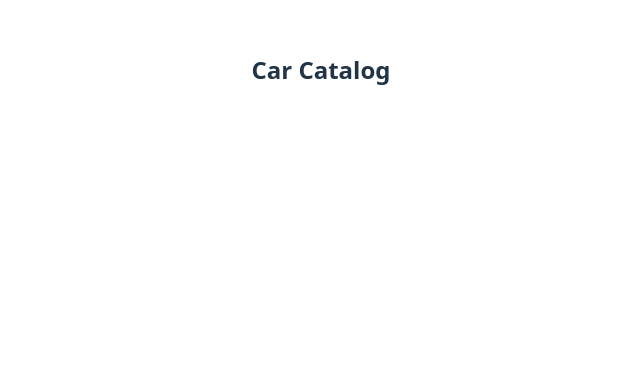
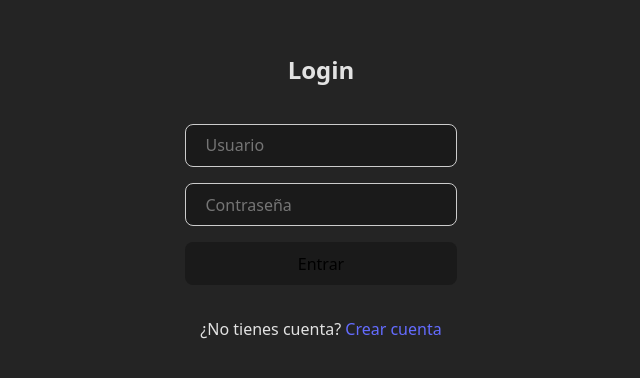
Before and after one commit to marlacobar/todo-list-test, a React (Vite) app in the folder frontend/: page / in a window 1280 px wide. Shown: the top 378 px of the page, without its empty margins (319-959 px from the left). Built offline with nearby package versions, Linux system fonts and the light colour scheme.

Commit message:
feat: nuevas páginas de registro y login en frontend & servicio (de user) para manejar llamadas al backend

```diff
--- a/frontend/package.json
+++ b/frontend/package.json
@@ -10,8 +10,11 @@
     "preview": "vite preview"
   },
   "dependencies": {
+    "axios": "^1.11.0",
     "react": "^19.1.0",
-    "react-dom": "^19.1.0"
+    "react-dom": "^19.1.0",
+    "react-hot-toast": "^2.5.2",
+    "react-router-dom": "^7.7.1"
   },
   "devDependencies": {
     "@eslint/js": "^9.30.1",
--- a/frontend/src/App.jsx
+++ b/frontend/src/App.jsx
@@ -1,11 +1,27 @@
 import './App.css'
+import { BrowserRouter as Router, Routes, Route } from 'react-router-dom'
+import { Toaster } from 'react-hot-toast';
+import Login from './pages/Login'
+import Register from './pages/Register'
+import Catalog from './pages/Catalog'
+import Map from './pages/Map'
+
 
 function App() {
 
   return (
-    <>
-      <h2>Car Catalog</h2>
-    </>
+    <div>
+      <Toaster
+        position="top-right" />
+      <Router>
+        <Routes>
+          <Route path="/" element={<Login />} />
+          <Route path="/register" element={<Register />} />
+          <Route path="/catalog" element={<Catalog />} />
+          <Route path="/map" element={<Map />} />
+        </Routes>
+      </Router>
+    </div>
   )
 }
 
--- a/frontend/src/index.css
+++ b/frontend/src/index.css
@@ -53,15 +53,21 @@ button:focus-visible {
   outline: 4px auto -webkit-focus-ring-color;
 }
 
-@media (prefers-color-scheme: light) {
-  :root {
-    color: #213547;
-    background-color: #ffffff;
-  }
-  a:hover {
-    color: #747bff;
-  }
-  button {
-    background-color: #f9f9f9;
-  }
+form {
+  display: flex;
+  flex-direction: column;
+  gap: 1em;
+  max-width: 400px;
+  margin: auto;
 }
+
+input {
+  border-radius: 8px;
+  border: 1px solid #ccc;
+  padding: 0.6em 1.2em;
+  font-size: 1em;
+  font-weight: 400;
+  font-family: inherit;
+  background-color: #1a1a1a;
+  color: rgba(255, 255, 255, 0.87);
+}
--- /dev/null
+++ b/frontend/src/pages/Login.jsx
@@ -0,0 +1,64 @@
+import { useEffect, useState } from 'react'
+import { useNavigate } from 'react-router-dom'
+import { Link } from 'react-router-dom'
+import toast from 'react-hot-toast'
+import { login } from '../services/userService'
+
+function Login() {
+  const [username, setUsername] = useState('')
+  const [password, setPassword] = useState('')
+  const navigate = useNavigate()
+
+
+  useEffect(() => {
+    const hasRefreshToken = document.cookie.includes('refreshToken');
+    if (hasRefreshToken) {
+      navigate('/catalog');
+    }
+  }, []);
+
+
+  const handleSubmit = async (e) => {
+    e.preventDefault()
+
+    if (!username || !password) {
+      toast.error('Por favor, completa todos los campos')
+      return
+    }
+
+    try {
+      const response = await login(username, password);
+      console.log('Login response:', response.data);
+      toast.success('Inicio exitosamente.');
+      setUsername('');
+      setPassword('');
+      navigate('/catalog');
+    } catch (err) {
+      toast.error(err.response?.data?.error || 'Error al registrar');
+    }
+  }
+
+  return (
+    <form onSubmit={handleSubmit}>
+      <h2>Login</h2>
+      <input
+        type="text"
+        placeholder="Usuario"
+        value={username}
+        onChange={(e) => setUsername(e.target.value)}
+        required
+      />
+      <input
+        type="password"
+        placeholder="Contraseña"
+        value={password}
+        onChange={(e) => setPassword(e.target.value)}
+        required
+      />
+      <button type="submit">Entrar</button>
+      <p>¿No tienes cuenta? <Link to="/register">Crear cuenta</Link></p>
+    </form>
+  )
+}
+
+export default Login
--- /dev/null
+++ b/frontend/src/pages/Register.jsx
@@ -0,0 +1,72 @@
+import { useState } from 'react'
+import { useNavigate } from 'react-router-dom'
+import toast from 'react-hot-toast'
+
+import { register } from '../services/userService'
+import { useEffect } from 'react'
+
+function Register() {
+  const [username, setUsername] = useState('')
+  const [password, setPassword] = useState('')
+  const [secondPassword, setSecondPassword] = useState('')
+  const navigate = useNavigate()
+
+
+  useEffect(() => {
+    const hasRefreshToken = document.cookie.includes('refreshToken');
+    if (hasRefreshToken) {
+      navigate('/catalog');
+    }
+  }, []);
+
+
+  const handleSubmit = async (e) => {
+    e.preventDefault()
+
+    if (password !== secondPassword) {
+      toast.error('Las contraseñas no coinciden')
+      return
+    }
+
+    try {
+      await register(username, password);
+      toast.success('Usuario creado exitosamente. Ahora puedes iniciar sesión.');
+      setUsername('');
+      setPassword('');
+      setSecondPassword('');
+      navigate('/');
+    } catch (err) {
+      toast.error(err.response?.data?.error || 'Error al registrar');
+    }
+  }
+
+  return (
+    <form onSubmit={handleSubmit}>
+      <h2>Crear cuenta</h2>
+      <input
+        type="text"
+        placeholder="Usuario"
+        value={username}
+        onChange={(e) => setUsername(e.target.value)}
+        required
+      />
+      <input
+        type="password"
+        placeholder="Contraseña"
+        value={password}
+        onChange={(e) => setPassword(e.target.value)}
+        required
+      />
+      <input
+        type="password"
+        placeholder="Repetir Contraseña"
+        value={secondPassword}
+        onChange={(e) => setSecondPassword(e.target.value)}
+        required
+      />
+      <button type="submit">Registrarse</button>
+    </form>
+  )
+}
+
+export default Register
--- /dev/null
+++ b/frontend/src/services/userService.js
@@ -0,0 +1,18 @@
+import axios from 'axios';
+
+const API_URL = 'http://localhost:3001/api';
+
+export const register = (username, password) =>
+  axios.post(`${API_URL}/register`, { username, password });
+
+
+export const login = async (username, password) => {
+  const response = await axios.post(`${API_URL}/login`, { username, password }, { withCredentials: true });
+
+  const { accessToken } = response.data.data;
+
+  // Guardar access token en sessionStorage
+  sessionStorage.setItem('accessToken', accessToken);
+
+  return response.data;
+};
```
Also changed, not shown: 1 other file (tests, documents, lock files or other folders).
